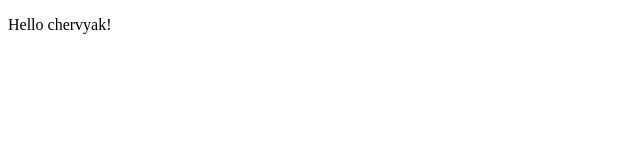
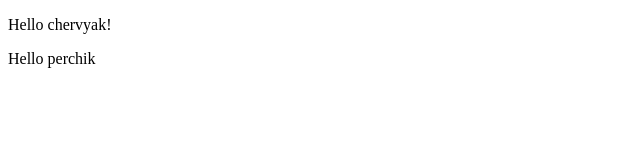
Before and after one commit to nukuxwu/project, a website: page index.html in a window 1280 px wide. Shown: the full height of the page, 0-640 px from the left. Drawn offline with Linux system fonts and the light colour scheme.

Commit message:
index.html mod

```diff
--- a/index.html
+++ b/index.html
@@ -8,7 +8,7 @@
 <body>
 
     <p oneclick="">Hello chervyak!</p>
-
+<p1>Hello perchik</p1>
     <script src="js/script.js"></script>
 
 </body>
```
